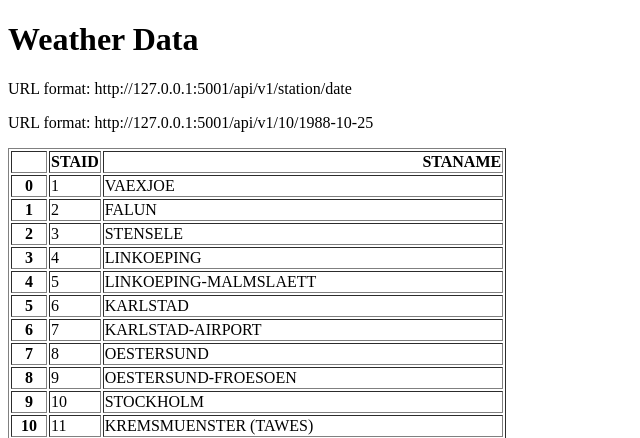
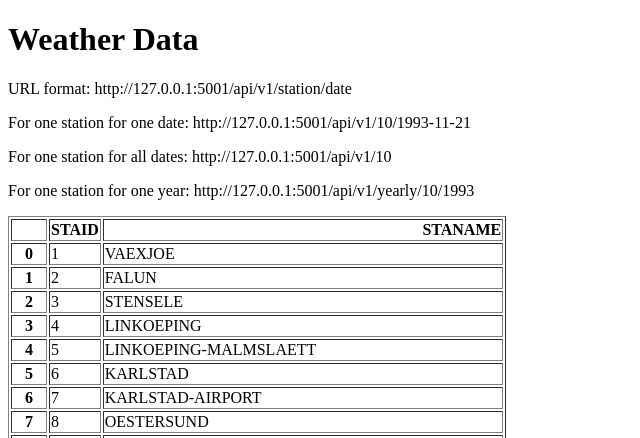
Before and after one commit to devkai4/Weather_API, a Flask app: page / in a window 1280 px wide. Shown: the top 438 px of the page, without its empty margins (0-640 px from the left). Run offline with Flask 3, Linux system fonts and the light colour scheme.

Commit message:
Add URL, endpoint for yearly, and all date

```diff
--- a/main.py
+++ b/main.py
@@ -19,5 +19,20 @@ def about(station, date):
             "date": date,
             "temperature": temperature}
 
+@app.route("/api/v1/<station>")
+def all_data(station):
+    filename = "data_small/TG_STAID" + str(station).zfill(6) + ".txt"
+    df = pd.read_csv(filename, skiprows=20, parse_dates=["    DATE"])
+    result = df.to_dict(orient="records")
+    return result
+
+@app.route("/api/v1/yearly/<station>/<year>")
+def yearly(station, year):
+    filename = "data_small/TG_STAID" + str(station).zfill(6) + ".txt"
+    df = pd.read_csv(filename, skiprows=20)
+    df["    DATE"] = df["    DATE"].astype(str)
+    result = df[df["    DATE"].str.startswith(str(year))].to_dict(orient="records")
+    return result
+
 if __name__ == "__main__":
     app.run(debug=True, port=5001)
--- a/templates/home.html
+++ b/templates/home.html
@@ -7,7 +7,15 @@
     <body>
         <h1>Weather Data</h1>
         <p>URL format: http://127.0.0.1:5001/api/v1/station/date</p>
-        <p>URL format: http://127.0.0.1:5001/api/v1/10/1988-10-25</p>
+        <p>
+            For one station for one date:
+            http://127.0.0.1:5001/api/v1/10/1993-11-21
+        </p>
+        <p>For one station for all dates: http://127.0.0.1:5001/api/v1/10</p>
+        <p>
+            For one station for one year:
+            http://127.0.0.1:5001/api/v1/yearly/10/1993
+        </p>
         <p>{{data|safe}}</p>
     </body>
 </html>
```
